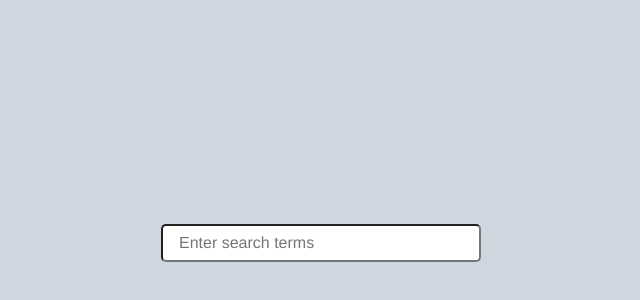
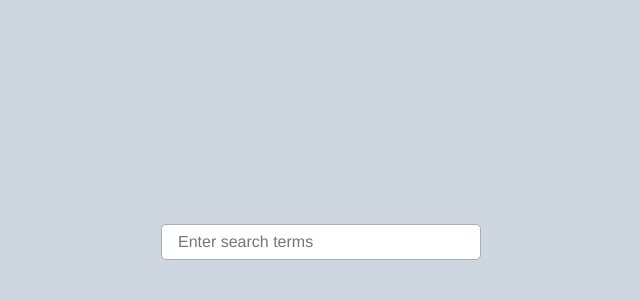
Before and after one commit to nsafai/react-search-bar, a React (Create React App) app: page / in a window 1280 px wide. Shown: the part 16-316 px from the top of the page, without its empty margins (319-959 px from the left). Built offline with nearby package versions, Linux system fonts and the light colour scheme.

Commit message:
case insensitive search and some styling

```diff
--- a/src/PrefixTree.tsx
+++ b/src/PrefixTree.tsx
@@ -30,7 +30,7 @@ export function createTree(pages: Page[]) {
 
 function insertString(tree: PrefixTree, str: string, url: PrefixTreeNode["url"]) {
     let currentNode: PrefixTreeNode = tree.root;
-    for (const char of str) {
+    for (const char of str.toLowerCase()) {
         const childNode = currentNode.children.get(char)
         // if child node doesn't exist yet
         if (childNode === undefined) {
@@ -72,10 +72,10 @@ export function complete(tree: PrefixTree, prefix: string) {
     with the given prefix string. */
     let results: Page[] = [];
     // find node with prefix
-    const node = findNode(tree, prefix);
+    const node = findNode(tree, prefix.toLowerCase());
     if (node) {
         // use traverse from that node to get all possible endings, add them to completions
-        traverse(tree, node, prefix, results)
+        traverse(tree, node, prefix.toLowerCase(), results)
     }
 
     return results
--- a/src/SearchBar.css
+++ b/src/SearchBar.css
@@ -2,25 +2,28 @@
   font-family: Helvetica, sans-serif, Arial;
   color: darkslategray;
   box-sizing: border-box;
+  outline: none;
 }
 
 .search-bar {
   padding: 0.5em 1em;
   font-size: 1em;
   outline: 0;
-  border-width: 2px solid #a4b0be;
+  border: 0;
+  border: 1px solid #a4b0be;
   min-width: 320px;
   margin: 0 0 0.25em 0;
   border-radius: 5px;
 }
 
 .search-bar:focus {
-  border-color: green;
+  box-shadow: 2px 3px 10px -2px rgba(0, 0, 0, 0.5);
 }
 
 .all-results {
   background-color: white;
   display: flex;
+  outline: 0;
   flex-direction: column;
   text-align: start;
   border-radius: 5px;
@@ -38,7 +41,7 @@
 }
 
 .no-result {
-  font-size: 0.8em;
+  font-size: 0.9em;
   color: darkslategray;
   padding: 0em 1.0em;
 }
```
